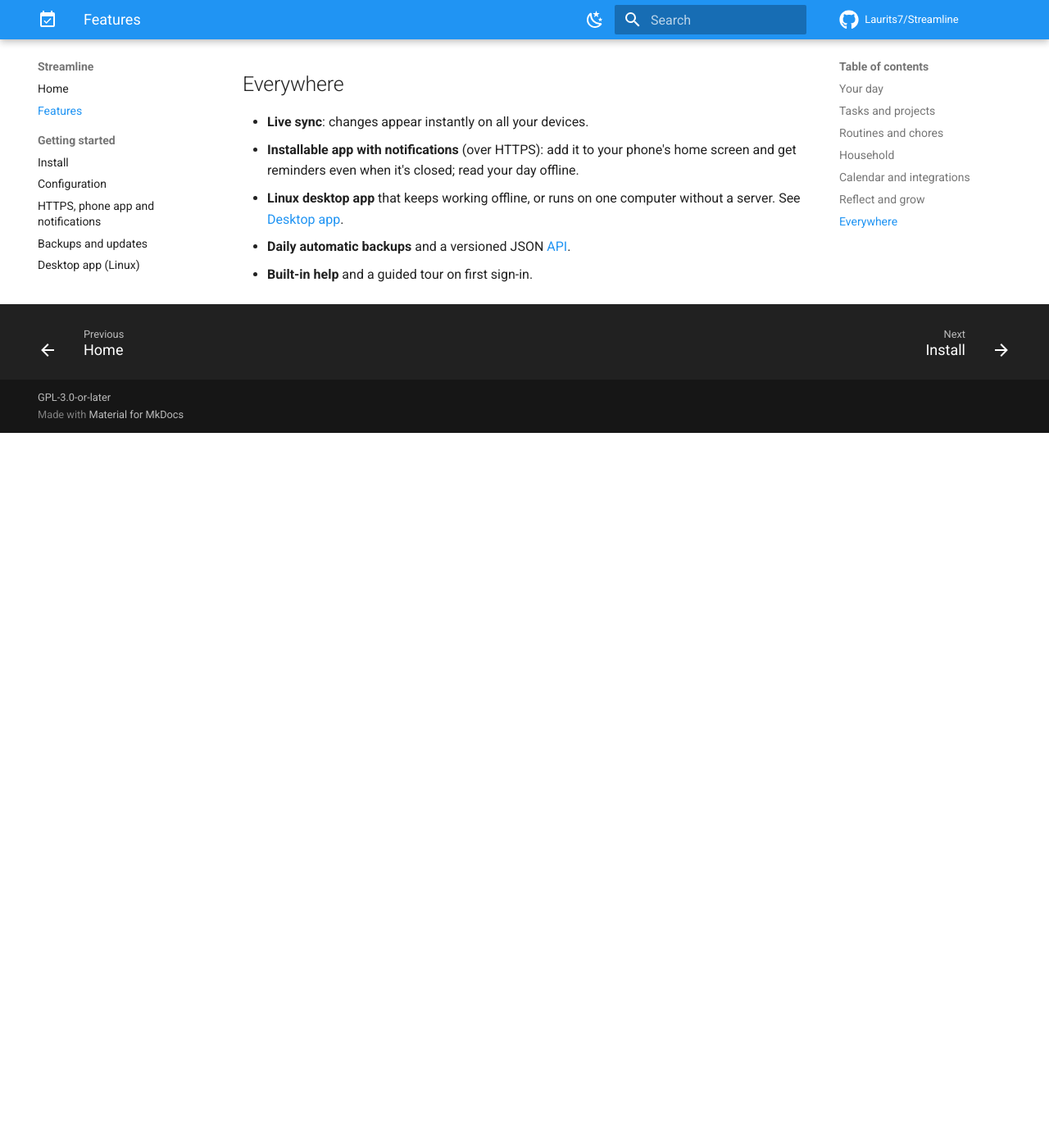
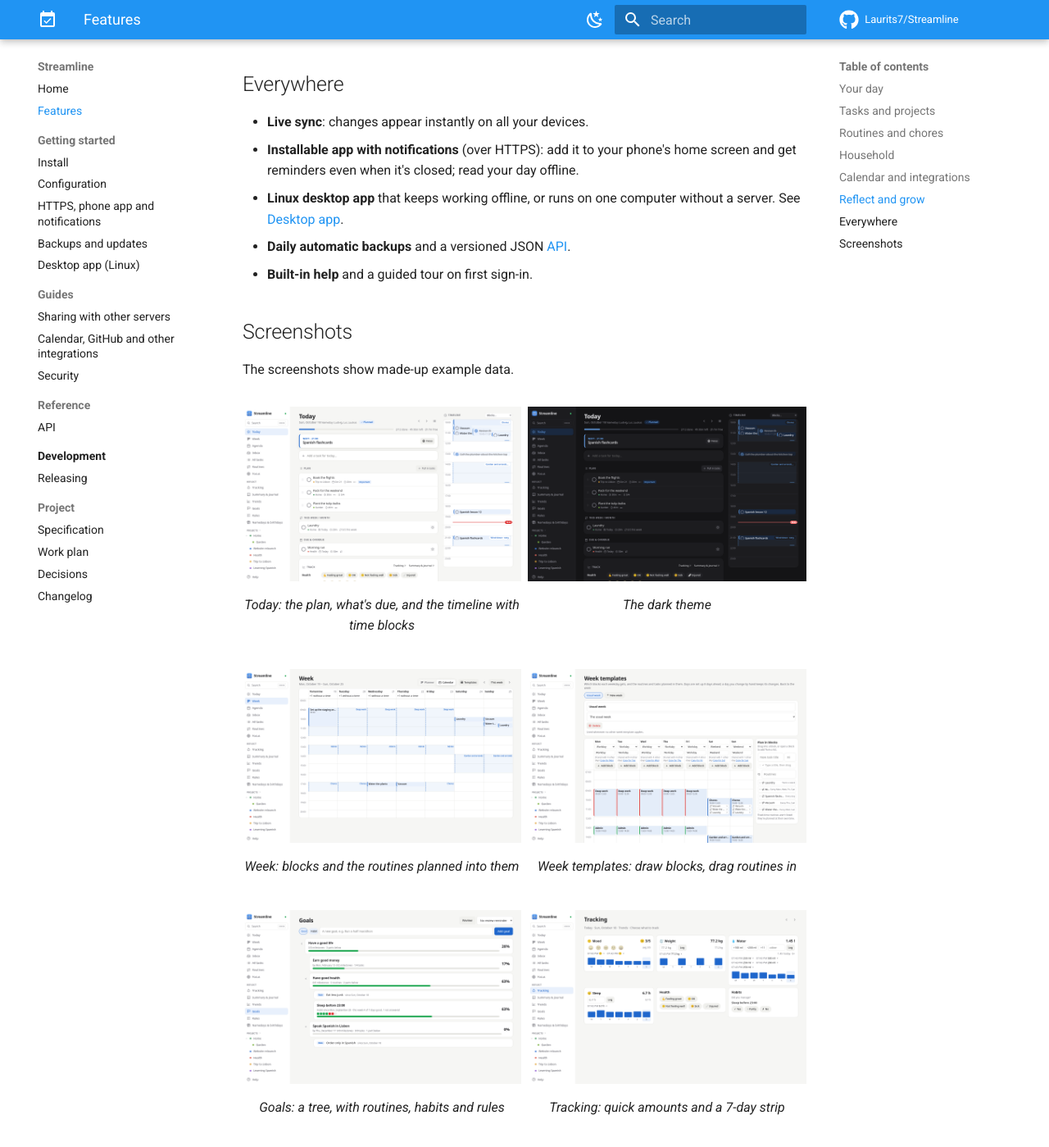
Before and after one commit to Laurits7/Streamline, an MkDocs documentation site: the page built from docs/features.md, in a window 1280 px wide and 1400 px high, scrolled down 3163 px. Shown: the whole window at 82% size. Built offline with MkDocs 1.6.1 and Material for MkDocs 9.7.7, drawn with Linux system fonts in a browser that asks for light colours; comment, search, counter and statistics services are not loaded; before the commit the page ends 3691 px from its top, so only the background shows below that; some of the changed text lies outside the part shown.

Commit message:
Screenshots in the README and docs; readable short items, sidebar and week editor fixes
- README gallery and docs Features section with screenshots of made-up
  example data (docs/assets/screenshots)
- Timeline and week calendar draw short items at least one line tall and
  lay them out by that height (layoutLanes minDur), so they don't overlap
- Sidebar footer links no longer shrink and overlap on short screens
- Water total spacing; week editor columns fit at 1440 px; no duplicate
  "Usual week" chip label

Co-Authored-By: Claude Opus 5.5 <noreply@anthropic.com>

```diff
--- a/docs/features.md
+++ b/docs/features.md
@@ -119,3 +119,51 @@ More in [Integrations](guides/integrations.md).
   See [Desktop app](getting-started/desktop.md).
 - **Daily automatic backups** and a versioned JSON [API](api.md).
 - **Built-in help** and a guided tour on first sign-in.
+
+## Screenshots
+
+The screenshots show made-up example data.
+
+<div class="grid" markdown>
+
+<figure markdown>
+![Today: the plan, routines due, and the timeline with time blocks](assets/screenshots/today.png)
+<figcaption>Today: the plan, what's due, and the timeline with time blocks</figcaption>
+</figure>
+
+<figure markdown>
+![Today in the dark theme](assets/screenshots/today-dark.png)
+<figcaption>The dark theme</figcaption>
+</figure>
+
+<figure markdown>
+![The week on an hour grid, with time blocks and the routines planned into them](assets/screenshots/week-calendar.png)
+<figcaption>Week: blocks and the routines planned into them</figcaption>
+</figure>
+
+<figure markdown>
+![The week editor: day templates per weekday, blocks with routines in them](assets/screenshots/week-template.png)
+<figcaption>Week templates: draw blocks, drag routines in</figcaption>
+</figure>
+
+<figure markdown>
+![Goals as a tree, with routines, habits and rules](assets/screenshots/goals.png)
+<figcaption>Goals: a tree, with routines, habits and rules</figcaption>
+</figure>
+
+<figure markdown>
+![Tracking: mood, weight, water and sleep](assets/screenshots/tracking.png)
+<figcaption>Tracking: quick amounts and a 7-day strip</figcaption>
+</figure>
+
+<figure markdown>
+![Today on a phone](assets/screenshots/phone-today.png){ width="300" }
+<figcaption>Today on a phone</figcaption>
+</figure>
+
+<figure markdown>
+![Tracking on a phone](assets/screenshots/phone-tracking.png){ width="300" }
+<figcaption>Tracking on a phone</figcaption>
+</figure>
+
+</div>
--- a/web/src/App.svelte
+++ b/web/src/App.svelte
@@ -572,6 +572,10 @@
     gap: 1px;
     flex: 1;
   }
+  /* On short screens the menu scrolls rather than squeezing Help and Settings together. */
+  .sidebar > a {
+    flex-shrink: 0;
+  }
   .group {
     margin: 16px 10px 4px;
     font-size: 11px;
--- a/web/src/lib/components/MetricLogger.svelte
+++ b/web/src/lib/components/MetricLogger.svelte
@@ -79,7 +79,7 @@
   </div>
 {/if}
 <span class="today muted">
-  {#if v !== undefined && m.key === 'mood'}avg {Math.round(v * 10) / 10}/5{:else if v !== undefined}{valueText(m, v, imperial)}{#if m.aggregate === 'sum'} today{/if}{#if entries.length > 1} · {entries.length}×{/if}{/if}
+  {#if v !== undefined && m.key === 'mood'}avg {Math.round(v * 10) / 10}/5{:else if v !== undefined}{valueText(m, v, imperial)}{#if m.aggregate === 'sum'}{' today'}{/if}{#if entries.length > 1}{` · ${entries.length}×`}{/if}{/if}
 </span>
 {#if showEntries}
   <div class="log" aria-label="{m.name} logged that day">
--- a/web/src/views/WeekTemplate.svelte
+++ b/web/src/views/WeekTemplate.svelte
@@ -273,7 +273,7 @@
   <div class="weeks" role="tablist" aria-label="Week templates">
     {#each weeks as w (w.id)}
       <button role="tab" class="chip" class:on={w.id === week.id} aria-selected={w.id === week.id} onclick={() => (chosen = w.id)}>
-        {w.name} <span class="muted">· {MODE_LABEL[w.mode]}</span>
+        {w.name}{#if MODE_LABEL[w.mode] !== w.name} <span class="muted">· {MODE_LABEL[w.mode]}</span>{/if}
       </button>
     {/each}
     <button class="chip" onclick={newWeek}><Icon name="plus" size={14} /> New week</button>
@@ -549,7 +549,7 @@
     top: 0;
     z-index: 5;
     display: grid;
-    grid-template-columns: 48px repeat(7, minmax(132px, 1fr));
+    grid-template-columns: 48px repeat(7, minmax(108px, 1fr));
     border-bottom: 1px solid var(--border);
     background: var(--surface);
   }
@@ -580,7 +580,7 @@
   .grid {
     position: relative;
     display: grid;
-    grid-template-columns: 48px repeat(7, minmax(132px, 1fr));
+    grid-template-columns: 48px repeat(7, minmax(108px, 1fr));
   }
   .hours {
     position: relative;
```
Also changed, not shown: README.md (+20 -4 lines), docs/index.md (+4 -0 lines), web/src/lib/components/Timeline.svelte (+4 -3 lines), web/src/lib/components/WeekCalendar.svelte (+5 -4 lines), docs/assets/screenshots/goals.png (added), docs/assets/screenshots/phone-today.png (added), docs/assets/screenshots/phone-tracking.png (added), docs/assets/screenshots/today-dark.png (added), docs/assets/screenshots/today.png (added), docs/assets/screenshots/tracking.png (added), docs/assets/screenshots/week-calendar.png (added), docs/assets/screenshots/week-template.png (added), 2 other files.
